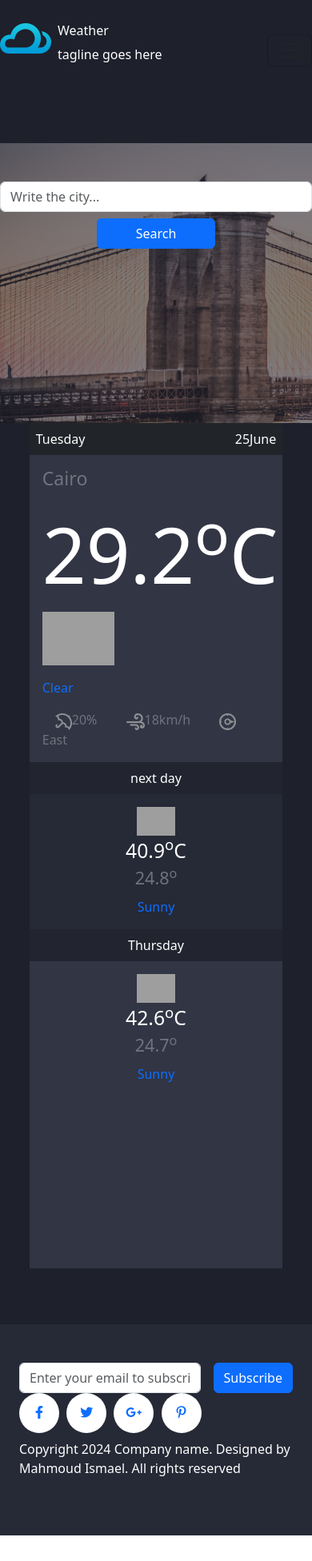
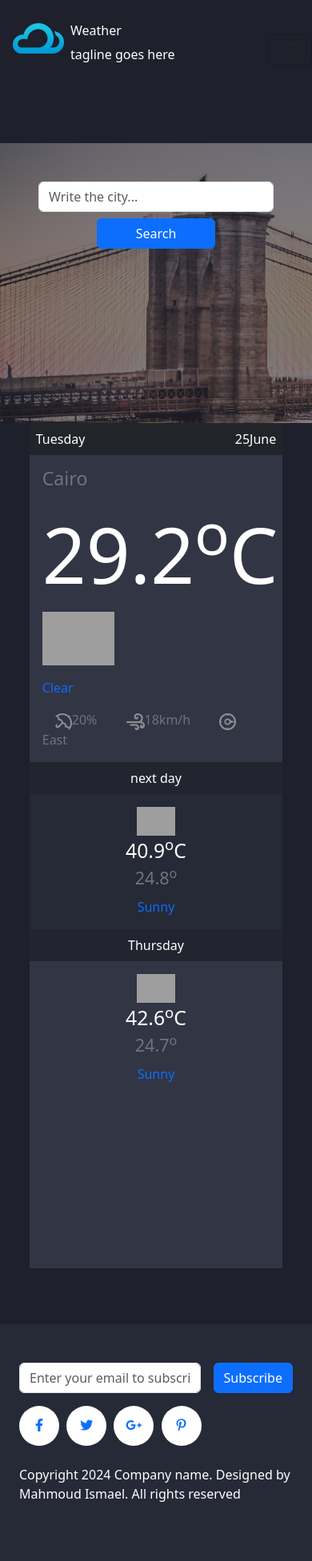
Before and after one commit to ahmedwagdy1/weather, a plain HTML site: page index.html in a window 390 px wide. Shown: the whole page at 80% size. Before the commit the page ends 1920 px from the top, so only its background shows below. Drawn offline with Linux system fonts and the light colour scheme; grey boxes are pictures that could not be loaded.

Commit message:
sec commit

```diff
--- a/index.html
+++ b/index.html
@@ -13,7 +13,7 @@
       <section id="nav">
         <nav class="navbar navbar-expand-lg bg-body-tertiary pt-4">
           <div class="container">
-            <a class="navbar-brand d-flex" href="#">
+            <a class="navbar-brand d-flex ps-3 ps-lg-0" href="#">
               <div><img src="./img/logo.png" alt="logo" class="img-fluid me-2" /></div>
               <div> <h1 class="title h6">Weather</h1>
                 <p class="site-description fs-6">tagline goes here</p></div>
@@ -52,7 +52,7 @@
       </section>
       <section class="content">
         <div class="bgImage">
-          <div class="container pt-5 ">
+          <div class="container pt-5 px-5">
             <input type="text" class="form-control searchInput" placeholder="Write the city..." />
             <button class="btn btn-primary searchButton d-block mx-auto px-5 my-2">Search</button>
           </div>
@@ -152,7 +152,8 @@
           </div>
         </div>
       </section>
-      <section class="footer">
+
+
         <footer class="site-footer">
           <div class="container py-5 px-4">
             <div class="row">
@@ -168,7 +169,7 @@
                   </button>
                 </div>
               </div>
-              <div class="col-md-4">
+              <div class="col-md-4 py-3 py-lg-0">
                 <div class="social-links">
                   <a href="#"><i class="fa-brands fa-facebook-f"></i></a>
                   <a href="#"><i class="fa-brands fa-twitter"></i></a>
@@ -184,7 +185,6 @@
             </p>
           </div>
         </footer>
-      </section>
     </main>
 
     <script src="./js/bootstrap.bundle.js"></script>
```
